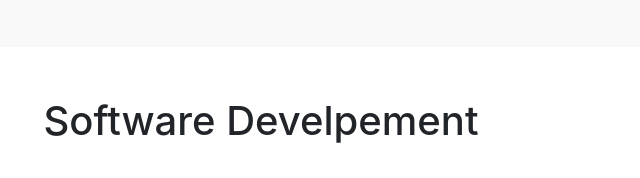
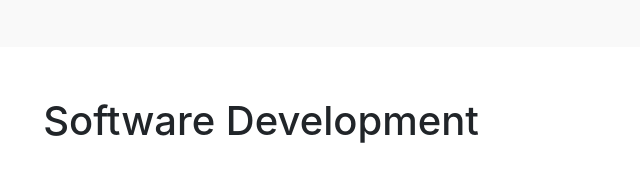
Before and after one commit to Shravan10/shravan-resume-, a plain HTML site: page index.html in a window 1280 px wide. Shown: the part 3505-3683 px from the top of the page, 379-1019 px from the left. Drawn offline with nearby package versions, Linux system fonts and the light colour scheme.

Commit message:
update in development

```diff
--- a/index.html
+++ b/index.html
@@ -271,7 +271,7 @@ Currently I am working in all five stage of software developement life cycle.
 <!----------------SERVICE--------------------->
 	<div class="service" id="work">
 	<div class="container">
-	<h1 class="text-center">Software Develpement</h1>
+	<h1 class="text-center">Software Development</h1>
 	<p class="text-center"></p>
 	<div class="row">
 		<div class="col-md-4">
```
